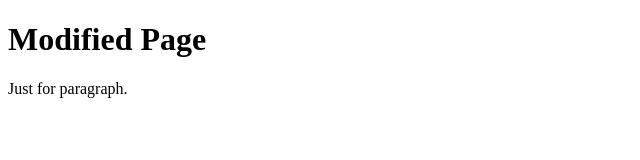
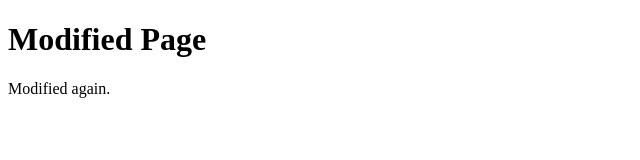
Before and after one commit to sathya-thalathoti/ex, a plain HTML site: page index.html in a window 1280 px wide. Shown: the full height of the page, 0-640 px from the left. Drawn offline with Linux system fonts and the light colour scheme.

Commit message:
Update index.html

```diff
--- a/index.html
+++ b/index.html
@@ -6,6 +6,6 @@
     </head>
     <body>
         <h1>Modified Page</h1>
-        <p>Just for paragraph.</p>
+        <p>Modified again.</p>
     </body>
 </html>
```
